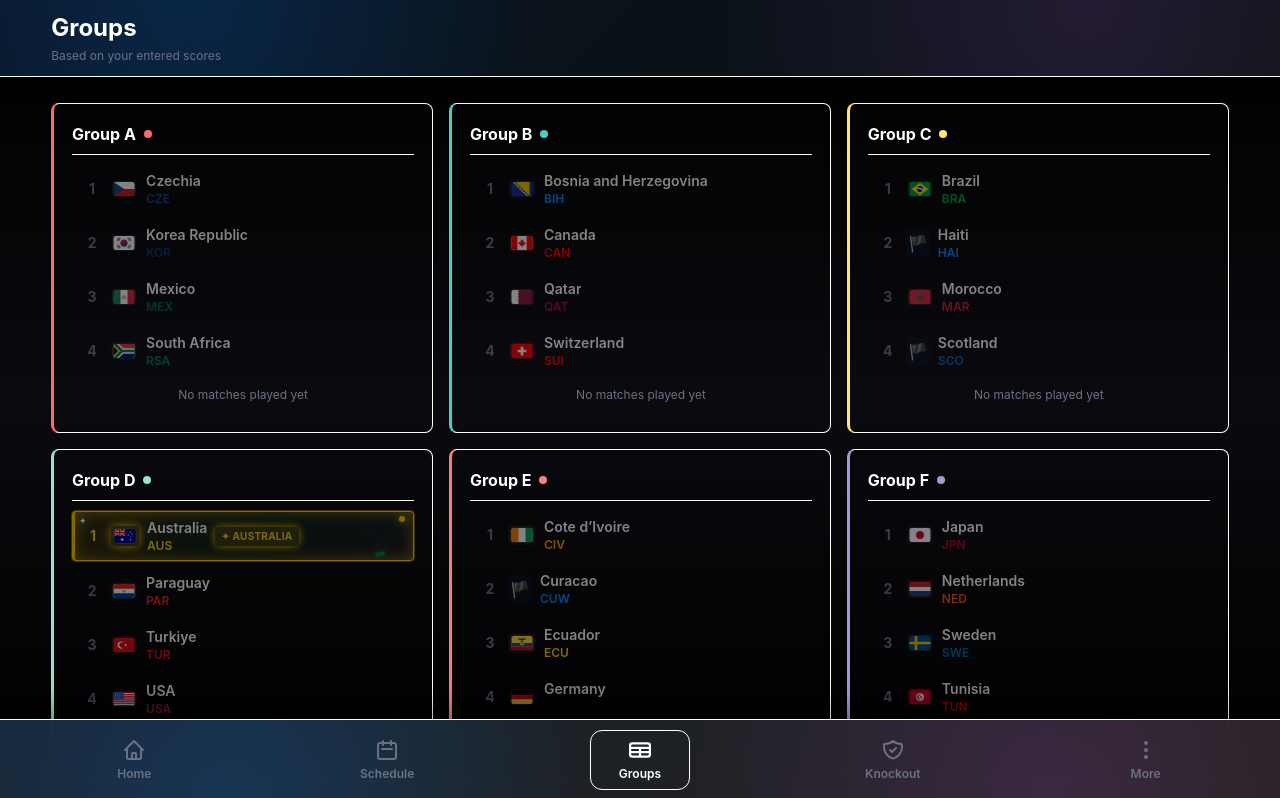
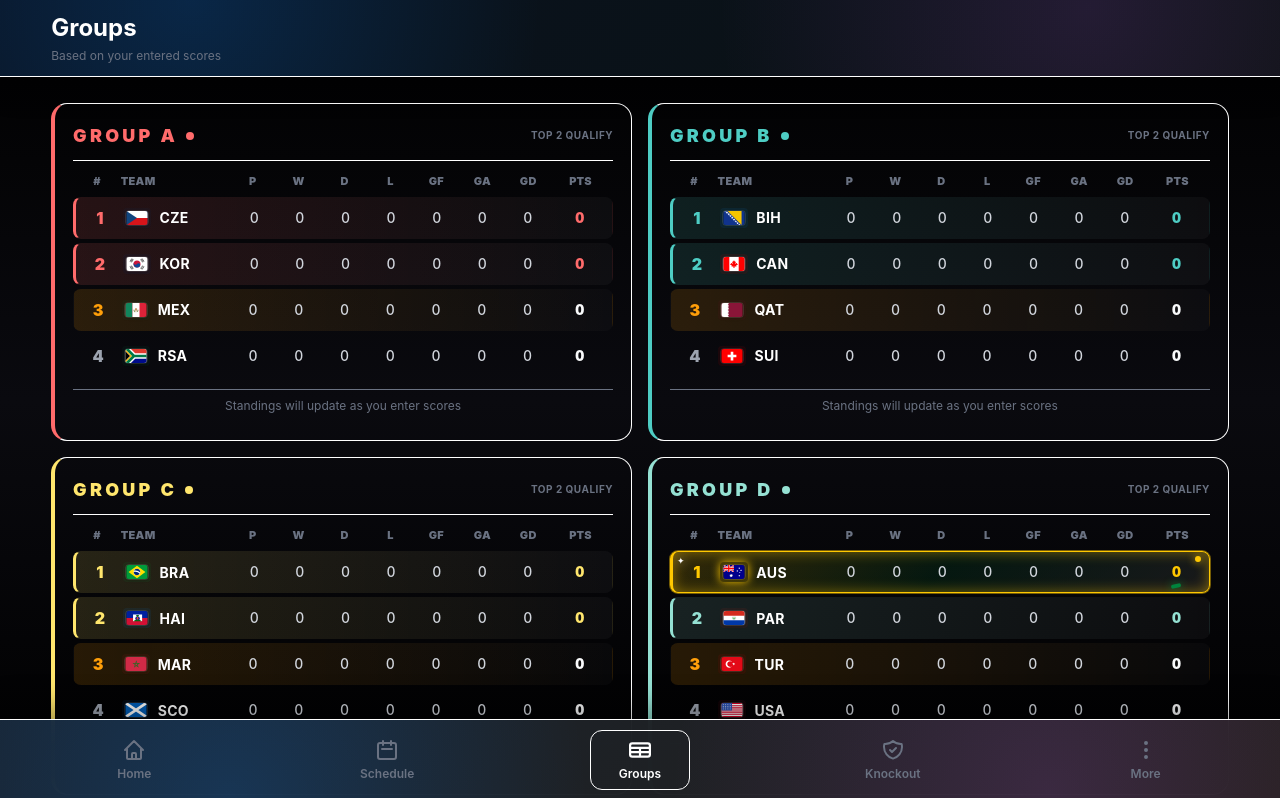
Before and after one commit to CallumPeel/WorldCupTracker, a React (Vite) app: page /groups in a window 1280 px wide. Shown: the top 798 px of the page. Built offline with nearby package versions, Linux system fonts and the light colour scheme.

Commit message:
feat: Redesign group standings card with full table view
Fixed flags too

```diff
--- a/src/components/CompactGroupCard.tsx
+++ b/src/components/CompactGroupCard.tsx
@@ -2,6 +2,7 @@ import type { GroupTable } from '../types';
 import { CountryFlag } from './CountryFlag';
 import { getTeamColors, getGroupColor } from '../utils/teamColors';
 import { getFavoriteTeamAccent } from '../utils/favoriteTeams';
+import { getTeamDisplayName } from '../utils/teamDisplay';
 
 interface CompactGroupCardProps {
   table: GroupTable;
@@ -12,54 +13,70 @@ export function CompactGroupCard({ table, favoriteTeamCodes = [] }: CompactGroup
   const hasData = table.standings.some(s => s.played > 0);
   const groupColor = getGroupColor(table.group);
   const favoriteCodeSet = new Set(favoriteTeamCodes);
+  const statColumns = ['P', 'W', 'D', 'L', 'GF', 'GA', 'GD', 'PTS'] as const;
 
   return (
     <div
-      className="border rounded-lg dense-card bg-dark-surface"
+      className="border rounded-2xl dense-card bg-dark-surface/95 overflow-hidden"
       style={{
         borderLeftColor: groupColor,
-        borderLeftWidth: '3px',
+        borderLeftWidth: '4px',
       }}
     >
       {/* Header */}
-      <div className="flex items-center justify-between mb-2.5 pb-2 border-b border-dark-border/50">
+      <div className="flex items-center justify-between mb-3 pb-2.5 border-b border-dark-border/50">
         <div className="flex items-center gap-2">
-          <h3 className="text-base font-bold">Group {table.group}</h3>
+          <h3 className="text-lg font-black uppercase tracking-[0.18em]" style={{ color: groupColor }}>
+            Group {table.group}
+          </h3>
           <div
             className="w-2 h-2 rounded-full"
             style={{ backgroundColor: groupColor }}
           />
         </div>
-        {hasData && (
-          <span className="text-xs text-gray-500">
-            {table.standings.filter(s => s.played > 0).length}/4
-          </span>
-        )}
+        <span className="text-[10px] font-bold uppercase tracking-wider text-gray-500">
+          Top 2 qualify
+        </span>
       </div>
 
-      {/* Teams */}
-      <div className="space-y-1.5">
+      {/* Standings table */}
+      <div className="-mx-1 px-1">
+        <div className="w-full min-w-0">
+          <div className="group-standings-grid px-1.5 pb-2 text-[10px] font-black uppercase tracking-wide text-gray-500 sm:text-[11px]">
+            <span className="text-center">#</span>
+            <span>Team</span>
+            {statColumns.map((column) => (
+              <span key={column} className="text-center">
+                {column}
+              </span>
+            ))}
+          </div>
+
+          <div className="space-y-1">
         {table.standings.map((standing, index) => {
-          const isQualified = index < 2 && standing.played > 0;
+          const isQualified = index < 2;
+          const isThird = index === 2;
           const teamColors = getTeamColors(standing.team.code);
           const favoriteAccent = favoriteCodeSet.has(standing.team.code)
             ? getFavoriteTeamAccent(standing.team.code, standing.team.name)
             : undefined;
+          const rowBackground = favoriteAccent
+            ? favoriteAccent.gradient
+            : isQualified
+              ? `linear-gradient(90deg, ${groupColor}22, rgba(255,255,255,0.035))`
+              : isThird
+                ? 'linear-gradient(90deg, rgba(255, 159, 10, 0.14), rgba(255,255,255,0.02))'
+                : undefined;
 
           return (
             <div
               key={standing.team.id}
-               className={`relative overflow-hidden flex items-center gap-2 px-2 py-1.5 rounded transition-colors ${
-                isQualified ? 'bg-primary/5' : ''
-              } ${standing.played === 0 ? 'opacity-50' : ''}`}
+              className="group-standings-grid relative overflow-hidden rounded-lg px-1.5 py-2 text-xs transition-colors border border-transparent sm:text-sm"
               style={{
                 borderColor: favoriteAccent ? favoriteAccent.border : undefined,
                 borderLeftColor: favoriteAccent ? favoriteAccent.border : isQualified ? groupColor : 'transparent',
-                borderLeftWidth: favoriteAccent ? '3px' : '2px',
-                borderRightWidth: favoriteAccent ? '1px' : undefined,
-                borderTopWidth: favoriteAccent ? '1px' : undefined,
-                borderBottomWidth: favoriteAccent ? '1px' : undefined,
-                background: favoriteAccent ? favoriteAccent.gradient : undefined,
+                borderLeftWidth: favoriteAccent ? '3px' : isQualified ? '3px' : '1px',
+                background: rowBackground,
                 boxShadow: favoriteAccent
                   ? `0 0 0 1px ${favoriteAccent.glow}, inset 0 0 14px ${favoriteAccent.glow}`
                   : undefined,
@@ -86,14 +103,14 @@ export function CompactGroupCard({ table, favoriteTeamCodes = [] }: CompactGroup
 
               {/* Position */}
               <div
-                className="relative w-5 text-center font-bold text-sm"
-                style={{ color: favoriteAccent ? favoriteAccent.border : isQualified ? groupColor : 'rgb(107, 114, 128)' }}
+                className="relative text-center font-black text-sm sm:text-base"
+                style={{ color: favoriteAccent ? favoriteAccent.border : isQualified ? groupColor : isThird ? '#ff9f0a' : 'rgb(156, 163, 175)' }}
               >
                 {index + 1}
               </div>
 
               {/* Flag & Name */}
-              <div className="relative flex items-center gap-2 flex-1 min-w-0">
+              <div className="relative flex items-center gap-1.5 min-w-0 sm:gap-2">
                 <div
                   className={`p-0.5 rounded flex-shrink-0 ${favoriteAccent ? 'shadow-[0_0_10px_currentColor]' : ''}`}
                   style={{
@@ -103,55 +120,56 @@ export function CompactGroupCard({ table, favoriteTeamCodes = [] }: CompactGroup
                 >
                   <CountryFlag countryCode={standing.team.code} size="sm" />
                 </div>
-                <div className="flex flex-col min-w-0">
-                  <span className="font-semibold text-sm truncate">{standing.team.name}</span>
-                  <span className="text-xs font-semibold" style={{ color: favoriteAccent ? favoriteAccent.border : teamColors.primary }}>{standing.team.code}</span>
-                </div>
-                {favoriteAccent && (
-                  <span
-                    className="hidden sm:inline-flex px-1.5 py-0.5 rounded text-[10px] font-bold uppercase tracking-wide shadow-[0_0_8px_currentColor]"
-                    style={{ backgroundColor: `${favoriteAccent.border}2e`, color: favoriteAccent.border }}
-                  >
-                    ✦ {favoriteAccent.pill}
-                  </span>
-                )}
+                <span className="font-bold uppercase tracking-wide leading-tight" title={getTeamDisplayName(standing.team, 'full')}>
+                  {standing.team.code}
+                </span>
               </div>
 
-              {/* Stats - Only show if played > 0 */}
-              {standing.played > 0 && (
-                <div className="relative flex items-center gap-3 text-xs tabular-nums">
-                  <span className="text-gray-500">{standing.played}P</span>
-                  <span className="text-gray-400">{standing.won}W</span>
-                  <span
-                    className="font-bold"
-                    style={{ color: favoriteAccent ? favoriteAccent.border : isQualified ? groupColor : 'inherit' }}
-                  >
-                    {standing.points}pts
-                  </span>
-                </div>
-              )}
+              <StatCell value={standing.played} />
+              <StatCell value={standing.won} />
+              <StatCell value={standing.drawn} />
+              <StatCell value={standing.lost} />
+              <StatCell value={standing.goalsFor} />
+              <StatCell value={standing.goalsAgainst} />
+              <StatCell value={standing.goalDifference} signed />
+              <StatCell
+                value={standing.points}
+                strong
+                color={favoriteAccent ? favoriteAccent.border : isQualified ? groupColor : undefined}
+              />
             </div>
           );
         })}
+          </div>
+        </div>
       </div>
 
       {/* Empty state */}
       {!hasData && (
-        <div className="text-center py-3 text-xs text-gray-500">
-          No matches played yet
-        </div>
-      )}
-
-      {/* Qualification note */}
-      {hasData && (
-        <div className="mt-3 pt-2 border-t border-dark-border/50 text-xs text-gray-500 flex items-center gap-1.5">
-          <div
-            className="w-2 h-2 rounded-sm"
-            style={{ backgroundColor: groupColor }}
-          ></div>
-          <span>Top 2 qualify</span>
+        <div className="mt-3 text-center py-2 text-xs text-gray-500 border-t border-dark-border/50">
+          Standings will update as you enter scores
         </div>
       )}
     </div>
   );
 }
+
+interface StatCellProps {
+  value: number;
+  signed?: boolean;
+  strong?: boolean;
+  color?: string;
+}
+
+function StatCell({ value, signed = false, strong = false, color }: StatCellProps) {
+  const displayValue = signed && value > 0 ? `+${value}` : value;
+
+  return (
+    <span
+      className={`relative text-center tabular-nums ${strong ? 'font-black text-gray-50' : 'font-medium text-gray-300'}`}
+      style={{ color }}
+    >
+      {displayValue}
+    </span>
+  );
+}
--- a/src/components/CountryFlag.tsx
+++ b/src/components/CountryFlag.tsx
@@ -14,6 +14,10 @@ const sizeClasses = {
 };
 
 export function CountryFlag({ countryCode, className = '', size = 'md' }: CountryFlagProps) {
+  if (countryCode === 'SCO') {
+    return <ScotlandFlag className={className} size={size} />;
+  }
+
   // Convert FIFA codes to ISO 3166-1 alpha-2 codes
   const isoCode = fifaToIsoCode(countryCode);
 
@@ -33,6 +37,21 @@ export function CountryFlag({ countryCode, className = '', size = 'md' }: Countr
   );
 }
 
+function ScotlandFlag({ className = '', size }: Pick<CountryFlagProps, 'className' | 'size'>) {
+  return (
+    <svg
+      viewBox="0 0 60 40"
+      className={`${sizeClasses[size ?? 'md']} ${className} rounded shadow-sm border border-white/10`}
+      role="img"
+      aria-label="Scotland flag"
+    >
+      <title>Scotland</title>
+      <rect width="60" height="40" fill="#005EB8" />
+      <path d="M0 0L60 40M60 0L0 40" stroke="#FFFFFF" strokeWidth="8" />
+    </svg>
+  );
+}
+
 // Map FIFA codes to ISO 3166-1 alpha-2 codes
 function fifaToIsoCode(fifaCode: string): string {
   const codeMap: Record<string, string> = {
@@ -40,6 +59,8 @@ function fifaToIsoCode(fifaCode: string): string {
     'MEX': 'MX',
     'USA': 'US',
     'CAN': 'CA',
+    'HAI': 'HT',
+    'CUW': 'CW',
     'CRC': 'CR',
     'PAN': 'PA',
     'JAM': 'JM',
@@ -109,6 +130,7 @@ function fifaToIsoCode(fifaCode: string): string {
     'CPV': 'CV',
     'GAB': 'GA',
     'CGO': 'CG',
+    'COD': 'CD',
     'UGA': 'UG',
     'ZAM': 'ZM',
     'ZIM': 'ZW',
--- a/src/index.css
+++ b/src/index.css
@@ -199,8 +199,15 @@
 
   .groups-auto-grid {
     display: grid;
-    grid-template-columns: repeat(auto-fit, minmax(min(100%, 20rem), 1fr));
+    grid-template-columns: 1fr;
     gap: clamp(0.75rem, 1.25vw, 1.25rem);
+  }
+
+  .group-standings-grid {
+    display: grid;
+    grid-template-columns: minmax(1.35rem, 0.34fr) minmax(0, 1fr) repeat(7, minmax(1.35rem, 0.38fr)) minmax(1.75rem, 0.5fr);
+    align-items: center;
+    column-gap: clamp(0.125rem, 0.5vw, 0.35rem);
   }
 
   .card {
@@ -363,6 +370,18 @@
   }
 }
 
+@media (min-width: 768px) {
+  .groups-auto-grid {
+    grid-template-columns: repeat(2, minmax(0, 1fr));
+  }
+}
+
+@media (min-width: 1440px) {
+  .groups-auto-grid {
+    grid-template-columns: repeat(3, minmax(0, 1fr));
+  }
+}
+
 @media (max-width: 767px) {
   .next-match-teams,
   .hero-info-grid {
@@ -405,6 +424,10 @@
   .team-hero-name {
     font-size: clamp(2.1rem, 3.35vw, 3.5rem);
     letter-spacing: -0.05em;
+    overflow: hidden;
+    text-overflow: ellipsis;
+    white-space: nowrap;
+    text-wrap: nowrap;
   }
 
   .team-hero-side {
@@ -419,6 +442,36 @@
   .hero-flag {
     width: clamp(3.85rem, 6.9vw, 5.75rem) !important;
     height: clamp(2.65rem, 4.75vw, 4rem) !important;
+  }
+}
+
+@media (min-width: 1024px) and (max-width: 1180px) and (orientation: landscape) {
+  .next-match-teams {
+    grid-template-columns: minmax(0, 1fr) clamp(3.75rem, 6vw, 4.75rem) minmax(0, 1fr);
+    gap: clamp(0.5rem, 1.25vw, 0.875rem);
+  }
+
+  .team-hero-side {
+    gap: 0.625rem;
+  }
+
+  .flag-plinth {
+    width: clamp(4.25rem, 7.25vw, 5.5rem);
+    height: clamp(3.75rem, 6.5vw, 4.875rem);
+  }
+
+  .hero-flag {
+    width: clamp(3.4rem, 5.75vw, 4.5rem) !important;
+    height: clamp(2.35rem, 4vw, 3.125rem) !important;
+  }
+
+  .vs-orb {
+    width: clamp(3.75rem, 6vw, 4.75rem);
+    height: clamp(3.75rem, 6vw, 4.75rem);
+  }
+
+  .team-hero-name {
+    font-size: clamp(2rem, 3vw, 2.75rem);
   }
 }
 
```
